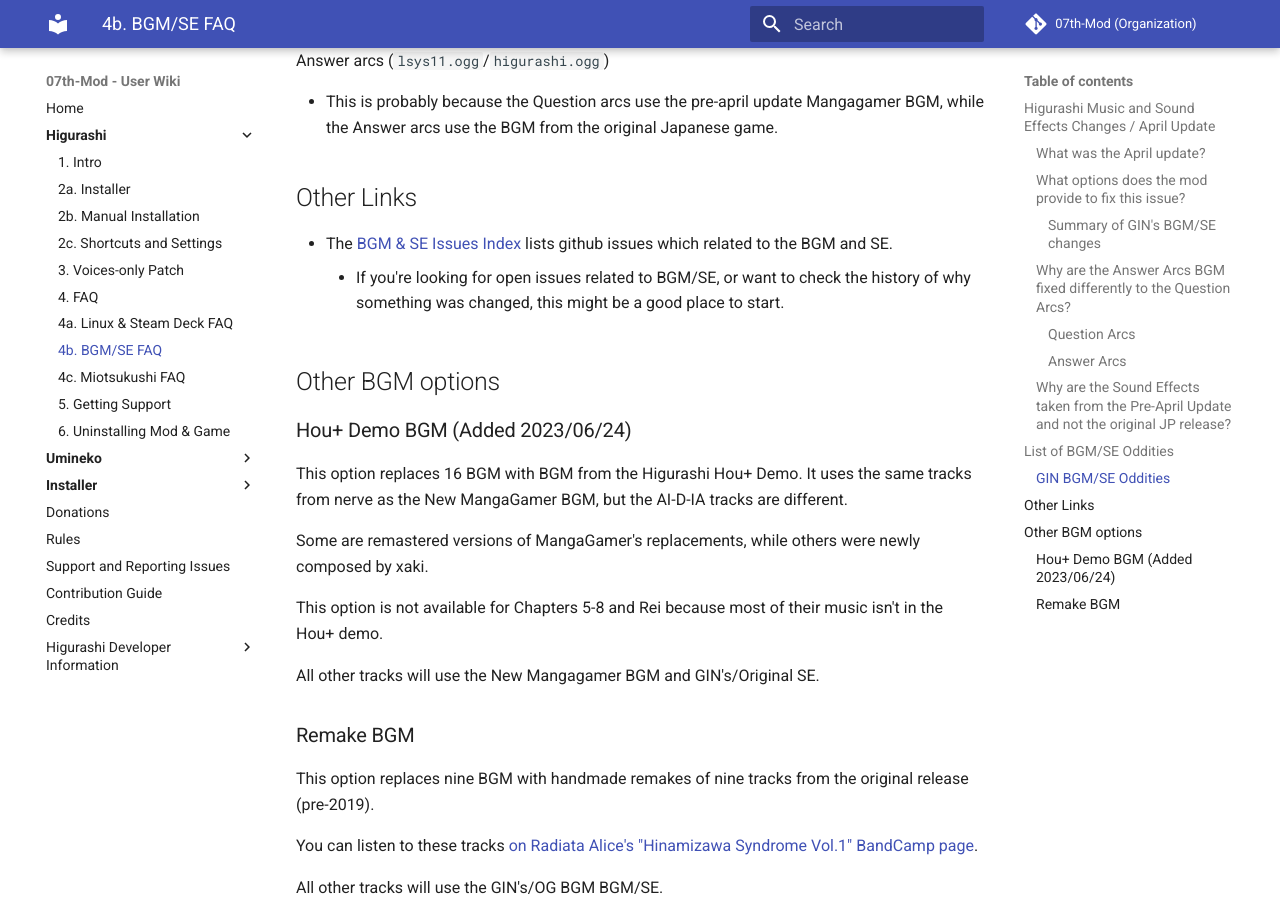
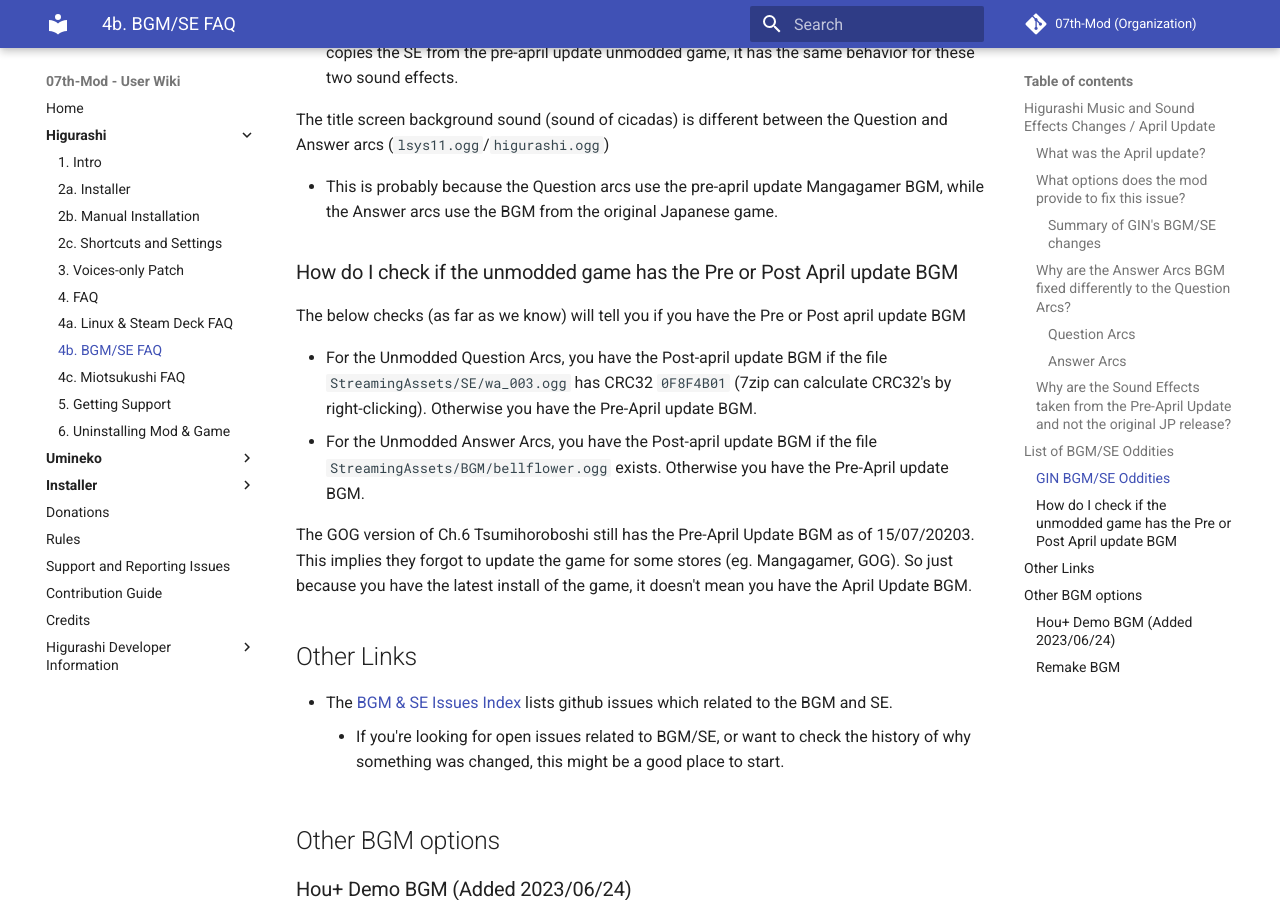
Before and after one commit to 07th-mod/wiki, an MkDocs documentation site: the page built from docs/Higurashi/BGM-SE-FAQ.md, in a window 1280 px wide and 900 px high, scrolled down 2819 px. Built offline with MkDocs 1.6.1 and Material for MkDocs 9.7.7, drawn with Linux system fonts in a browser that asks for light colours; some of the changed text lies outside the part shown.

Commit message:
Add note about GOG Ch.6 April Update BGM and how to determine what BGM you have.

```diff
--- a/docs/Higurashi/BGM-SE-FAQ.md
+++ b/docs/Higurashi/BGM-SE-FAQ.md
@@ -10,6 +10,7 @@
 - Some BGM/SE are modified or re-recorded versions of the same BGM/SE
 - Some BGM had their audio clipping and distortion fixed - but at the same time different sounding instruments or samples may have been used in the new version.
 - The game script was modified in some places to play different songs. Since the mod uses it's own script, we are unaffected by this.
+- Mangagamer forgot to update the game for some store + chapter combinations (such as GOG's Tsumihoroboshi Ch.6). So just because you downloaded the game recently, it doesn't mean you have the April 2019 update.
 
 For more detailed information:
 
@@ -122,6 +123,15 @@
 
 - This is probably because the Question arcs use the pre-april update Mangagamer BGM, while the Answer arcs use the BGM from the original Japanese game.
 
+### How do I check if the unmodded game has the Pre or Post April update BGM
+
+The below checks (as far as we know) will tell you if you have the Pre or Post april update BGM
+
+- For the Unmodded Question Arcs, you have the Post-april update BGM if the file `StreamingAssets/SE/wa_003.ogg` has CRC32 `0F8F4B01` (7zip can calculate CRC32's by right-clicking). Otherwise you have the Pre-April update BGM.
+- For the Unmodded Answer Arcs, you have the Post-april update BGM if the file `StreamingAssets/BGM/bellflower.ogg` exists. Otherwise you have the Pre-April update BGM.
+
+The GOG version of Ch.6 Tsumihoroboshi still has the Pre-April Update BGM as of 15/07/20203. This implies they forgot to update the game for some stores (eg. Mangagamer, GOG). So just because you have the latest install of the game, it doesn't mean you have the April Update BGM.
+
 ## Other Links
 
 - The [BGM & SE Issues Index](https://github.com/07th-mod/higurashi-patch-compiler/issues/64) lists github issues which related to the BGM and SE.
```
